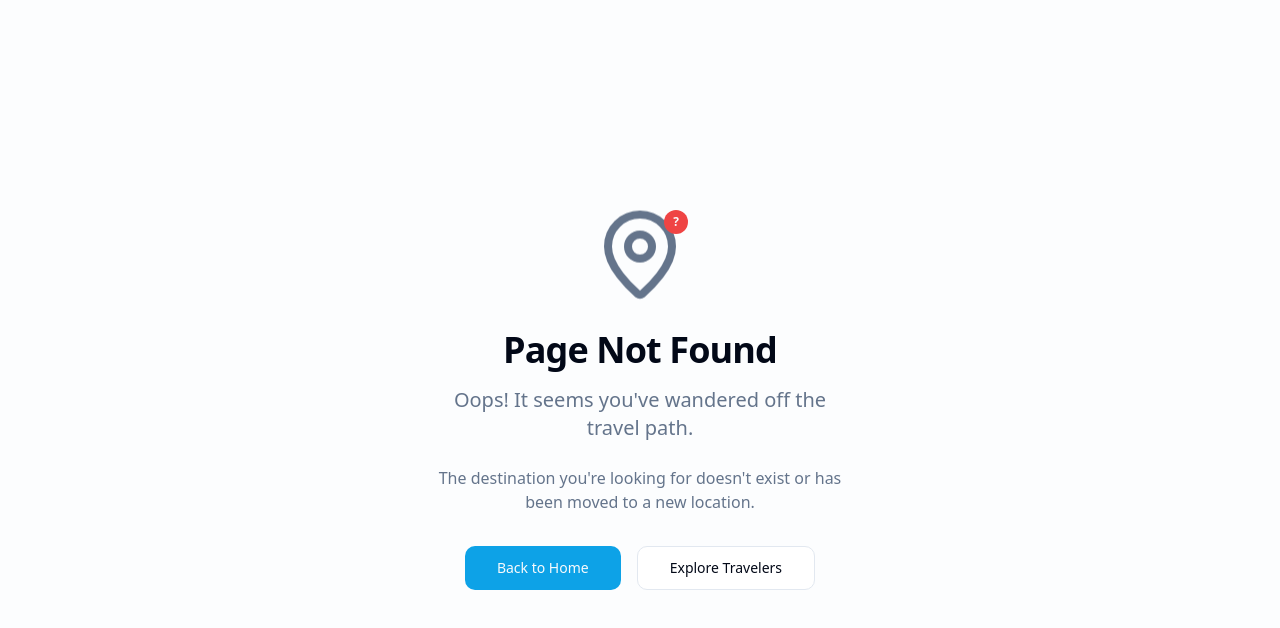
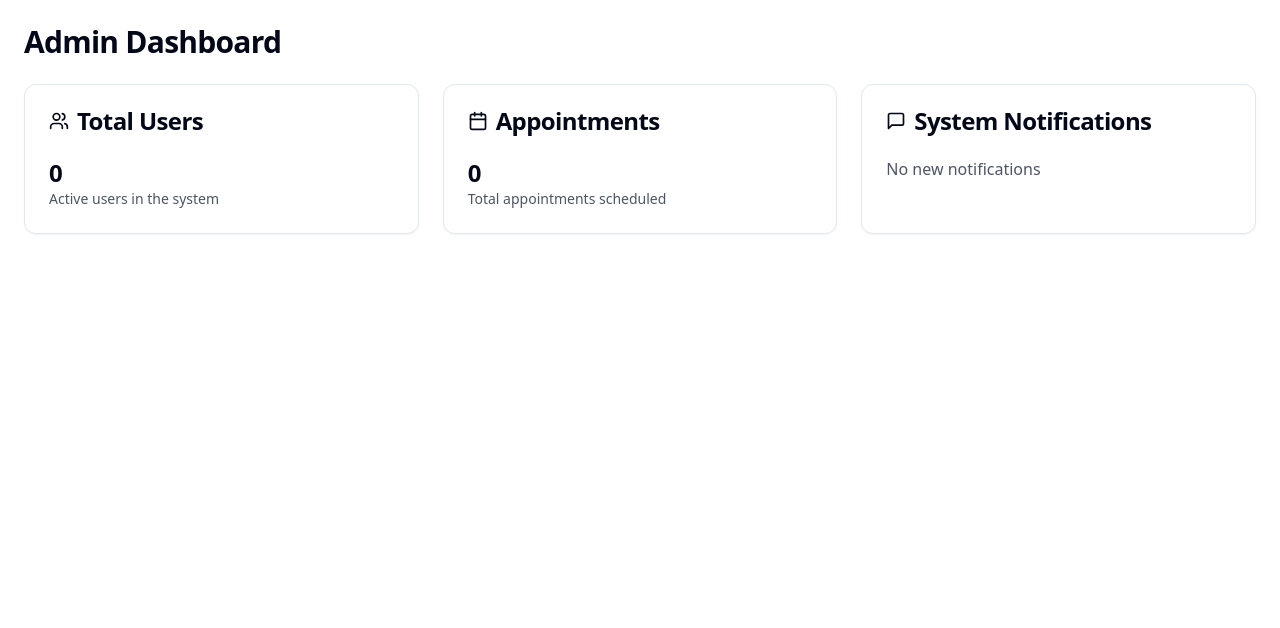
Before and after one commit to TravallerNow/travel-now-together, a React (Vite) app: page /dashboard/admin in a window 1280 px wide. Before the commit this address had no page. Shown: the top 628 px of the page. Built offline with nearby package versions, Linux system fonts and the light colour scheme.

Commit message:
feat: Implement role-based dashboard pages

```diff
--- a/src/App.tsx
+++ b/src/App.tsx
@@ -1,4 +1,3 @@
-
 import { Toaster } from "@/components/ui/toaster";
 import { Toaster as Sonner } from "@/components/ui/sonner";
 import { TooltipProvider } from "@/components/ui/tooltip";
@@ -10,6 +9,9 @@ import Register from "./pages/Register";
 import Explore from "./pages/Explore";
 import Trips from "./pages/Trips";
 import NotFound from "./pages/NotFound";
+import PatientDashboard from "./pages/PatientDashboard";
+import DoctorDashboard from "./pages/DoctorDashboard";
+import AdminDashboard from "./pages/AdminDashboard";
 
 const queryClient = new QueryClient();
 
@@ -23,9 +25,11 @@ const App = () => (
           <Route path="/" element={<Navigate to="/login" />} />
           <Route path="/login" element={<Login />} />
           <Route path="/register" element={<Register />} />
+          <Route path="/dashboard/patient" element={<PatientDashboard />} />
+          <Route path="/dashboard/doctor" element={<DoctorDashboard />} />
+          <Route path="/dashboard/admin" element={<AdminDashboard />} />
           <Route path="/explore" element={<Explore />} />
           <Route path="/trips" element={<Trips />} />
-          {/* ADD ALL CUSTOM ROUTES ABOVE THE CATCH-ALL "*" ROUTE */}
           <Route path="*" element={<NotFound />} />
         </Routes>
       </BrowserRouter>
--- /dev/null
+++ b/src/pages/AdminDashboard.tsx
@@ -0,0 +1,52 @@
+
+import { Card, CardContent, CardHeader, CardTitle } from "@/components/ui/card";
+import { Users, Calendar, MessageSquare } from "lucide-react";
+
+const AdminDashboard = () => {
+  return (
+    <div className="container mx-auto p-6">
+      <h1 className="text-3xl font-bold mb-6">Admin Dashboard</h1>
+      <div className="grid grid-cols-1 md:grid-cols-3 gap-6">
+        <Card>
+          <CardHeader>
+            <CardTitle className="flex items-center gap-2">
+              <Users className="h-5 w-5" />
+              Total Users
+            </CardTitle>
+          </CardHeader>
+          <CardContent>
+            <p className="text-2xl font-bold">0</p>
+            <p className="text-sm text-gray-600">Active users in the system</p>
+          </CardContent>
+        </Card>
+
+        <Card>
+          <CardHeader>
+            <CardTitle className="flex items-center gap-2">
+              <Calendar className="h-5 w-5" />
+              Appointments
+            </CardTitle>
+          </CardHeader>
+          <CardContent>
+            <p className="text-2xl font-bold">0</p>
+            <p className="text-sm text-gray-600">Total appointments scheduled</p>
+          </CardContent>
+        </Card>
+
+        <Card>
+          <CardHeader>
+            <CardTitle className="flex items-center gap-2">
+              <MessageSquare className="h-5 w-5" />
+              System Notifications
+            </CardTitle>
+          </CardHeader>
+          <CardContent>
+            <p className="text-gray-600">No new notifications</p>
+          </CardContent>
+        </Card>
+      </div>
+    </div>
+  );
+};
+
+export default AdminDashboard;
--- /dev/null
+++ b/src/pages/DoctorDashboard.tsx
@@ -0,0 +1,50 @@
+
+import { Card, CardContent, CardHeader, CardTitle } from "@/components/ui/card";
+import { Calendar, User, MessageSquare } from "lucide-react";
+
+const DoctorDashboard = () => {
+  return (
+    <div className="container mx-auto p-6">
+      <h1 className="text-3xl font-bold mb-6">Doctor Dashboard</h1>
+      <div className="grid grid-cols-1 md:grid-cols-3 gap-6">
+        <Card>
+          <CardHeader>
+            <CardTitle className="flex items-center gap-2">
+              <Calendar className="h-5 w-5" />
+              Today's Appointments
+            </CardTitle>
+          </CardHeader>
+          <CardContent>
+            <p className="text-gray-600">No appointments for today</p>
+          </CardContent>
+        </Card>
+
+        <Card>
+          <CardHeader>
+            <CardTitle className="flex items-center gap-2">
+              <User className="h-5 w-5" />
+              My Patients
+            </CardTitle>
+          </CardHeader>
+          <CardContent>
+            <p className="text-gray-600">No patients assigned</p>
+          </CardContent>
+        </Card>
+
+        <Card>
+          <CardHeader>
+            <CardTitle className="flex items-center gap-2">
+              <MessageSquare className="h-5 w-5" />
+              Messages
+            </CardTitle>
+          </CardHeader>
+          <CardContent>
+            <p className="text-gray-600">No new messages</p>
+          </CardContent>
+        </Card>
+      </div>
+    </div>
+  );
+};
+
+export default DoctorDashboard;
--- /dev/null
+++ b/src/pages/PatientDashboard.tsx
@@ -0,0 +1,50 @@
+
+import { Card, CardContent, CardHeader, CardTitle } from "@/components/ui/card";
+import { Calendar, User, MessageSquare } from "lucide-react";
+
+const PatientDashboard = () => {
+  return (
+    <div className="container mx-auto p-6">
+      <h1 className="text-3xl font-bold mb-6">Patient Dashboard</h1>
+      <div className="grid grid-cols-1 md:grid-cols-3 gap-6">
+        <Card>
+          <CardHeader>
+            <CardTitle className="flex items-center gap-2">
+              <Calendar className="h-5 w-5" />
+              Upcoming Appointments
+            </CardTitle>
+          </CardHeader>
+          <CardContent>
+            <p className="text-gray-600">No upcoming appointments</p>
+          </CardContent>
+        </Card>
+
+        <Card>
+          <CardHeader>
+            <CardTitle className="flex items-center gap-2">
+              <User className="h-5 w-5" />
+              My Doctors
+            </CardTitle>
+          </CardHeader>
+          <CardContent>
+            <p className="text-gray-600">No assigned doctors</p>
+          </CardContent>
+        </Card>
+
+        <Card>
+          <CardHeader>
+            <CardTitle className="flex items-center gap-2">
+              <MessageSquare className="h-5 w-5" />
+              Messages
+            </CardTitle>
+          </CardHeader>
+          <CardContent>
+            <p className="text-gray-600">No new messages</p>
+          </CardContent>
+        </Card>
+      </div>
+    </div>
+  );
+};
+
+export default PatientDashboard;
--- a/src/pages/Register.tsx
+++ b/src/pages/Register.tsx
@@ -44,7 +44,12 @@ const Register = () => {
 
   const onSubmit = async (data: RegisterForm) => {
     try {
-      await registerUser(data);
+      const userData: User = {
+        email: data.email,
+        password: data.password,
+        role: data.role,
+      };
+      await registerUser(userData);
       toast.success('Registration successful!');
       navigate('/login');
     } catch (error) {
```
